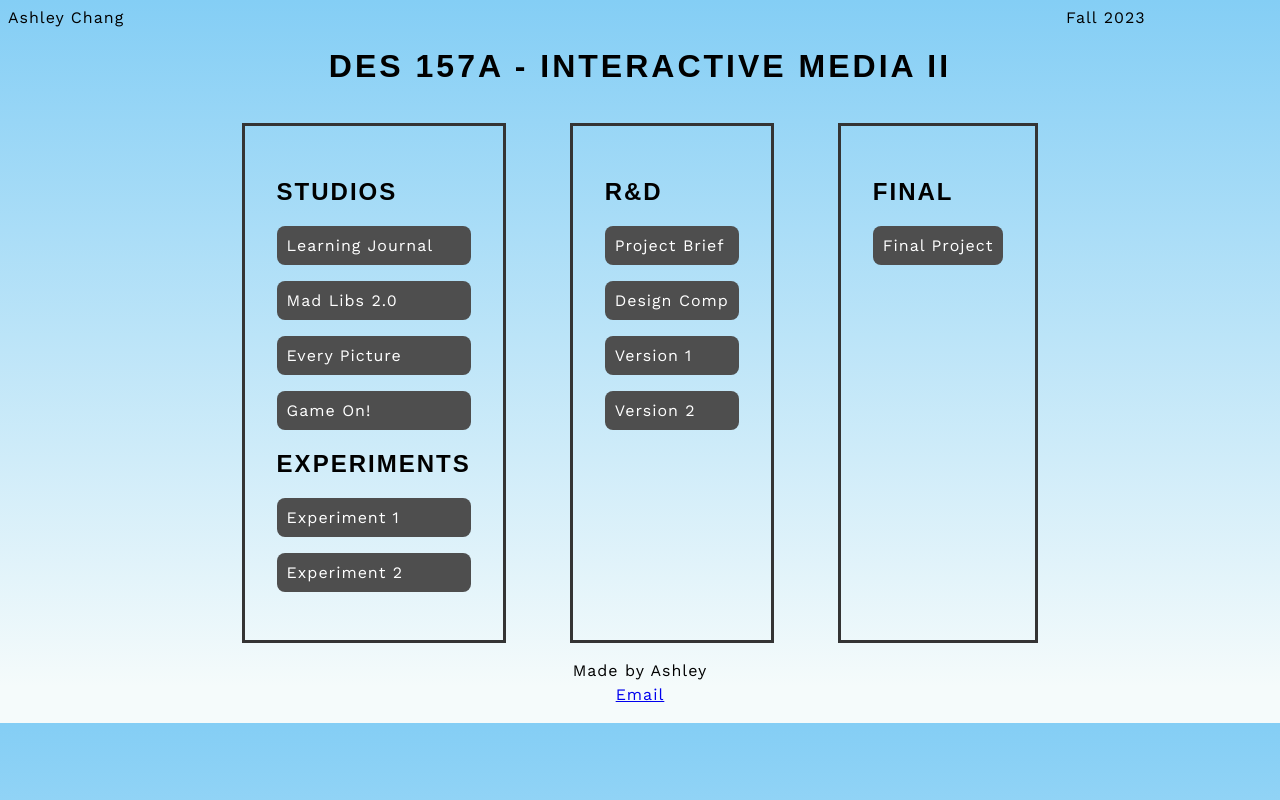
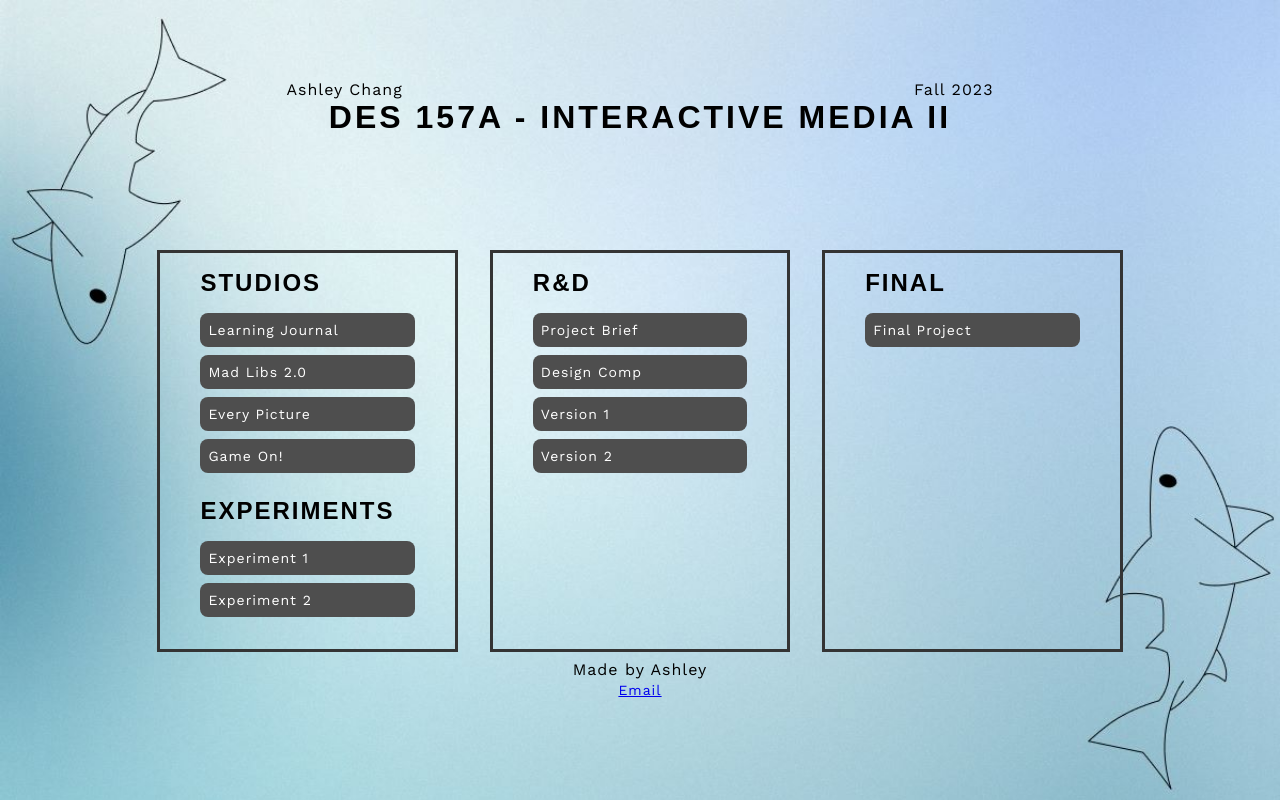
Before and after one commit to ashhhcha/des157a, a plain HTML site: page index.html in a window 1280 px wide. Drawn offline with nearby package versions, Linux system fonts and the light colour scheme; a web font is replaced by a local one.

Commit message:
index new

```diff
--- a/index.html
+++ b/index.html
@@ -12,50 +12,61 @@
 <body>
     <header>
         <div class="details">
-            <p>Ashley Chang</p>
-            <p>Fall 2023</p>
+            <div>
+                <p>Ashley Chang</p>
+                <p>Fall 2023</p>
+            </div>
+
+            <h1>DES 157A - Interactive Media II</h1>
         </div>
-        <h1>DES 157A - Interactive Media II</h1>
     </header>
 
     <div class="projects">
         <section>
             <h2>studios</h2>
             <nav>
-                <ul><a href="#">Learning Journal</a></ul>
-                <ul><a href="#">Mad Libs 2.0</a></ul>
-                <ul><a href="#">Every Picture</a></ul>
-                <ul><a href="#">Game On!</a></ul>
+                <ul>
+                    <li><a href="#">Learning Journal</a></li>
+                    <li><a href="#">Mad Libs 2.0</a></li>
+                    <li><a href="#">Every Picture</a></li>
+                    <li><a href="#">Game On!</a></li>
+                </ul>
             </nav>
 
-            <h2>experiments</h2>
+            <h2 id="exp">experiments</h2>
             <nav>
-                <ul><a href="exp/exp1.html">Experiment 1</a></ul>
-                <ul><a href="#">Experiment 2</a></ul>
+                <ul>
+                    <li><a href="exp/exp1.html">Experiment 1</a></li>
+                    <li><a href="#">Experiment 2</a></li>
+                </ul>
             </nav>
         </section>
 
         <section>
             <h2>r&d</h2>
             <nav>
-                <ul><a href="#">Project Brief</a></ul>
-                <ul><a href="#">Design Comp</a></ul>
-                <ul><a href="#">Version 1</a></ul>
-                <ul><a href="#">Version 2</a></ul>
+                <ul>
+                    <li><a href="#">Project Brief</a></li>
+                    <li><a href="#">Design Comp</a></li>
+                    <li><a href="#">Version 1</a></li>
+                    <li><a href="#">Version 2</a></li>
+                </ul>
             </nav>
         </section>
 
         <section>
             <h2>final</h2>
             <nav>
-                <ul><a href="#">Final Project</a></ul>
+                <ul>
+                    <li><a href="#">Final Project</a></li>
+                </ul>
             </nav>
         </section>
     </div>
 
     <footer>
         <p>Made by Ashley</p>
-        <p><a href="mailto: &#097;&#115;&#105;&#099;&#104;&#097;&#110;&#103;&#064;&#117;&#099;&#100;&#097;&#118;&#105;&#115;&#046;&#101;&#100;&#117;">Email</a></p>
+        <p><a href= "mailto:&#097;&#115;&#105;&#099;&#104;&#097;&#110;&#103;&#064;&#117;&#099;&#100;&#097;&#118;&#105;&#115;&#046;&#101;&#100;&#117;">Email</a></p>
     </footer>
 </body>
 </html>
--- a/styles.css
+++ b/styles.css
@@ -1,12 +1,19 @@
 header{
     text-align: center;
     justify-content: center;
+    height: 250px;
 }
 
 .details {
+    max-width: 707px;
+    margin:auto;
+    align-items: center;
+    padding-top: 80px;
+}
+
+.details div{
     display: flex;
-    width: 90%;
-    /* justify-content: space-between; */
+    justify-content: space-between;
 }
 
 .details p{
@@ -15,65 +22,87 @@ header{
 
 .details p:last-child{
     margin-left: auto;
+    justify-content: center;
 }
 
 ul{
     padding: unset;
 }
 
-ul a{
+ul li{
+    list-style-type: none;;
+}
+
+li a{
     text-decoration: none;
     color: white;
 }
 
-nav ul {
+nav ul li{
     background-color: rgb(78, 78, 78);
     border-radius: 8px;
     margin-bottom: 1em;
-    padding: 10px;
+    padding: 8px;
+    margin: 8px;
+    transition: 1s ease;
+}
+
+nav ul li:hover{
+    transform: scale(1.15);
 }
 
 section{
-    padding:2em;
-    margin-left: 2em;
-    margin-right: 2em;
-    margin-top: 1em;
+    padding:1em 2em 1em 2em;
+    margin-left: 1em;
+    margin-right: 1em;
     border: solid rgb(52, 52, 52);
-    justify-content: center;
+    width: auto;
+}
+
+#exp{
+    margin-top:1em;
 }
 
 h2{
     text-transform:uppercase;
-    font-family: Fragment Mono, sans-serif;
+    font-family: "Fragment Mono", sans-serif;
     letter-spacing: 2px;
+    margin:0px 8px 8px 8px;
 }
 
 h1{
     text-transform:uppercase;
-    font-family: Fragment Mono, sans-serif;
+    font-family: "Fragment Mono", sans-serif;
     letter-spacing: 3px;
-    width: fit-content;
-    display: inline-block;
+    margin-top: unset;
 }
 
 p, a{
-    font-family: Work Sans, san-serif;
+    font-family: "Work Sans", san-serif;
     letter-spacing: 1px;
+}
+
+a{
+    font-size: 14px;
 }
 
 footer{
     text-align: center;
-    margin: 1em;
+    margin: 8px;
 }
 
 footer p{
     margin: unset;
-    line-height: 1.5em;
+    line-height: 1.25em;
 }
 
 body{
-    background: rgb(245,251,251);
-    background: linear-gradient(0deg, rgba(245,251,251,1) 5%, rgba(132,206,245,1) 100%);
+    background-image: url(images/background.jpg);
+    width: 100%;
+    background-repeat: no-repeat;
+    background-size: cover;
+    background-attachment: fixed;
+    margin: unset;
 }
 
 @media screen and (min-width: 500px){
@@ -81,4 +110,8 @@ body{
         display: flex;
         justify-content: center;
     }
+
+    section{
+        width: 18%;
+    }
 }
```
Also changed, not shown: images/background.jpg (added).
